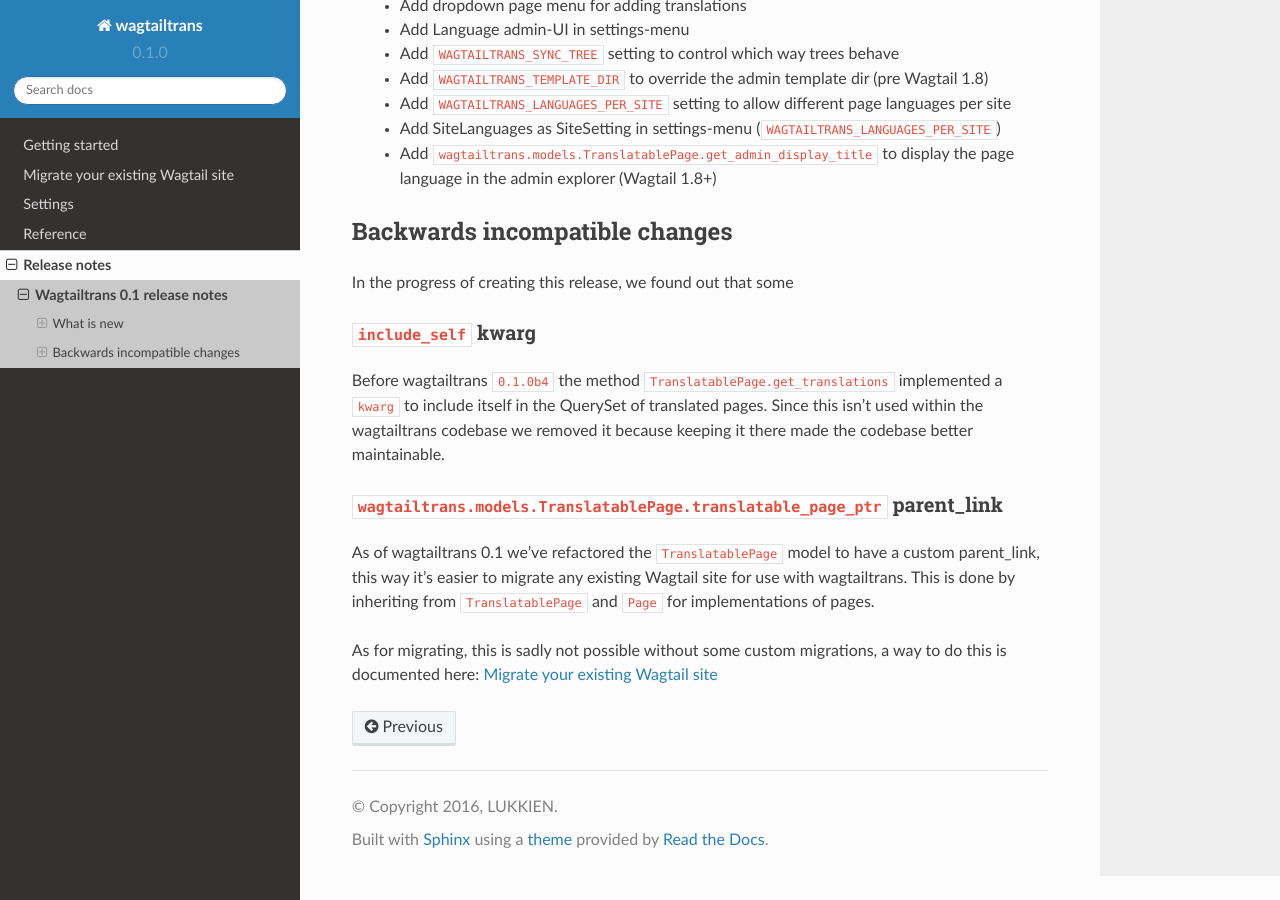
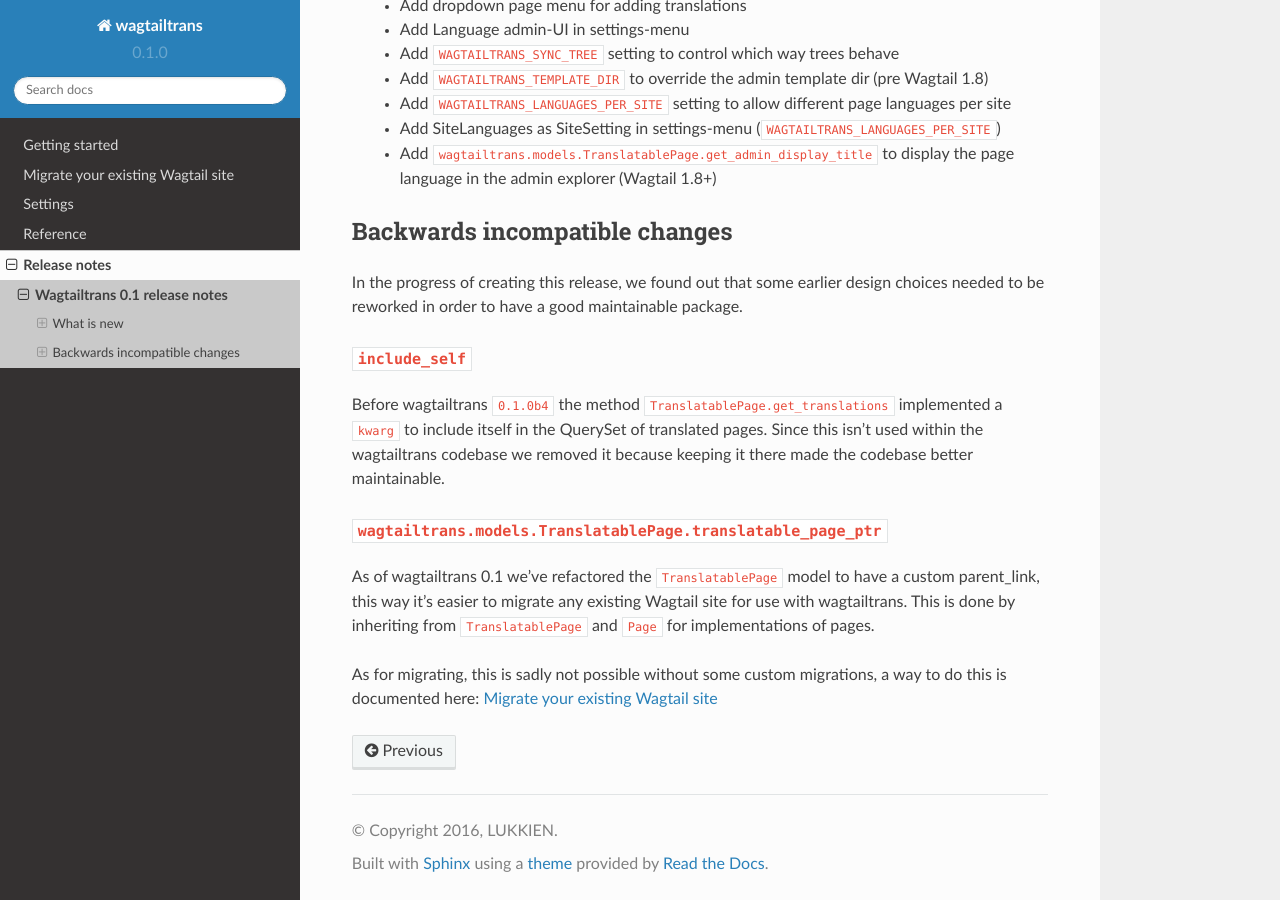
Before and after one commit to wagtail/wagtailtrans, a Sphinx documentation site: the page built from docs/source/releases/0.1.rst, in a window 1280 px wide and 900 px high, scrolled down 513 px. Built offline with Sphinx 7.4.7 and the Read the Docs theme 2.0.0, drawn with Linux system fonts in a browser that asks for light colours.

Commit message:
Add missing scentence

```diff
--- a/docs/source/releases/0.1.rst
+++ b/docs/source/releases/0.1.rst
@@ -36,17 +36,17 @@
 Backwards incompatible changes
 ------------------------------
 
-In the progress of creating this release, we found out that some
+In the progress of creating this release, we found out that some earlier design choices needed to be reworked in order to have a good maintainable package.
 
 
-``include_self`` kwarg
-~~~~~~~~~~~~~~~~~~~~~~
+``include_self``
+~~~~~~~~~~~~~~~~
 
 Before wagtailtrans ``0.1.0b4`` the method ``TranslatablePage.get_translations`` implemented a ``kwarg`` to include itself in the QuerySet of translated pages. Since this isn't used within the wagtailtrans codebase we removed it because keeping it there made the codebase better maintainable.
 
 
-``wagtailtrans.models.TranslatablePage.translatable_page_ptr`` parent_link
-~~~~~~~~~~~~~~~~~~~~~~~~~~~~~~~~~~~~~~~~~~~~~~~~~~~~~~~~~~~~~~~~~~~~~~~~~~
+``wagtailtrans.models.TranslatablePage.translatable_page_ptr``
+~~~~~~~~~~~~~~~~~~~~~~~~~~~~~~~~~~~~~~~~~~~~~~~~~~~~~~~~~~~~~~
 
 As of wagtailtrans 0.1 we've refactored the ``TranslatablePage`` model to have a custom parent_link, this way it's easier to migrate any existing Wagtail site for use with wagtailtrans. This is done by inheriting from ``TranslatablePage`` and ``Page`` for implementations of pages.
 
```
